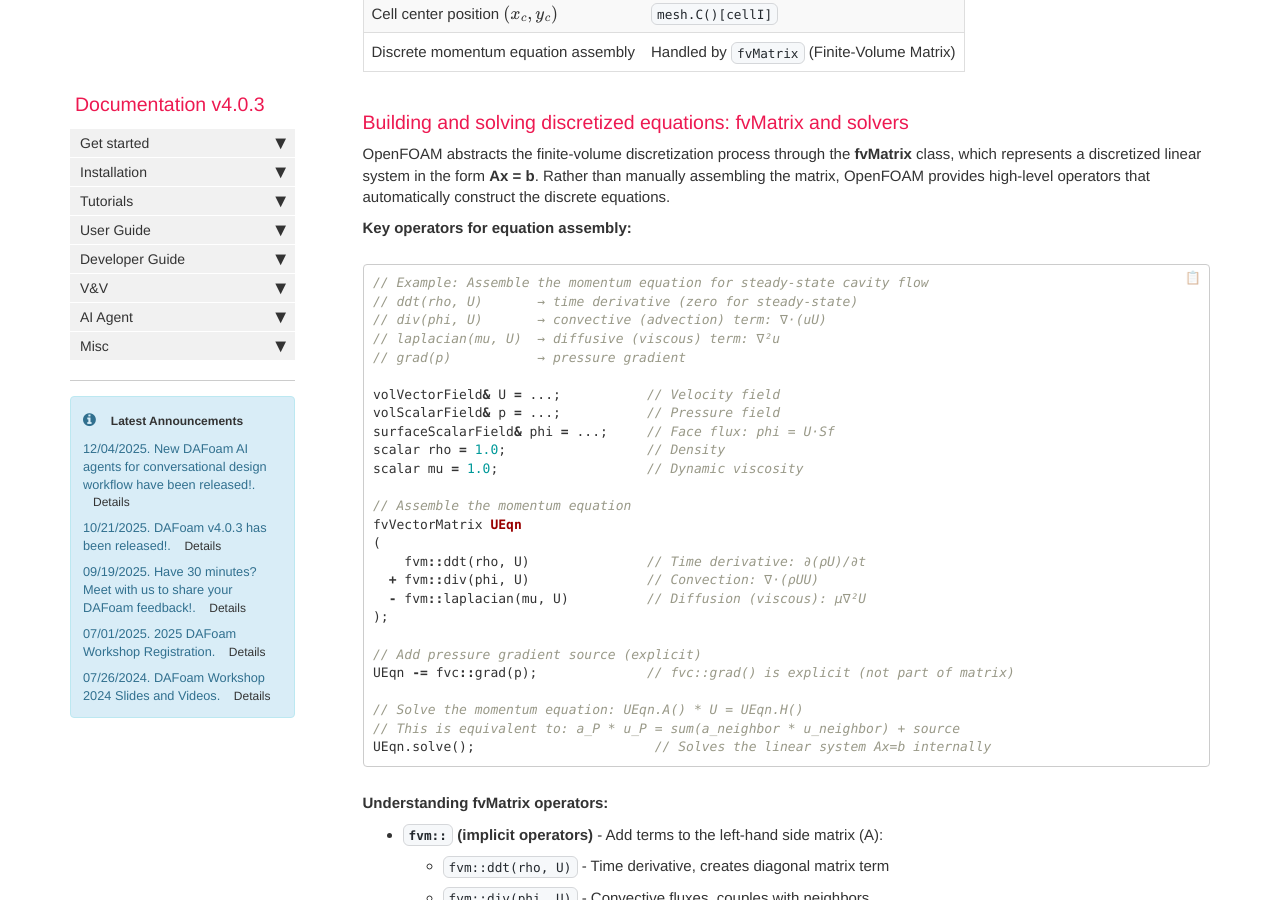
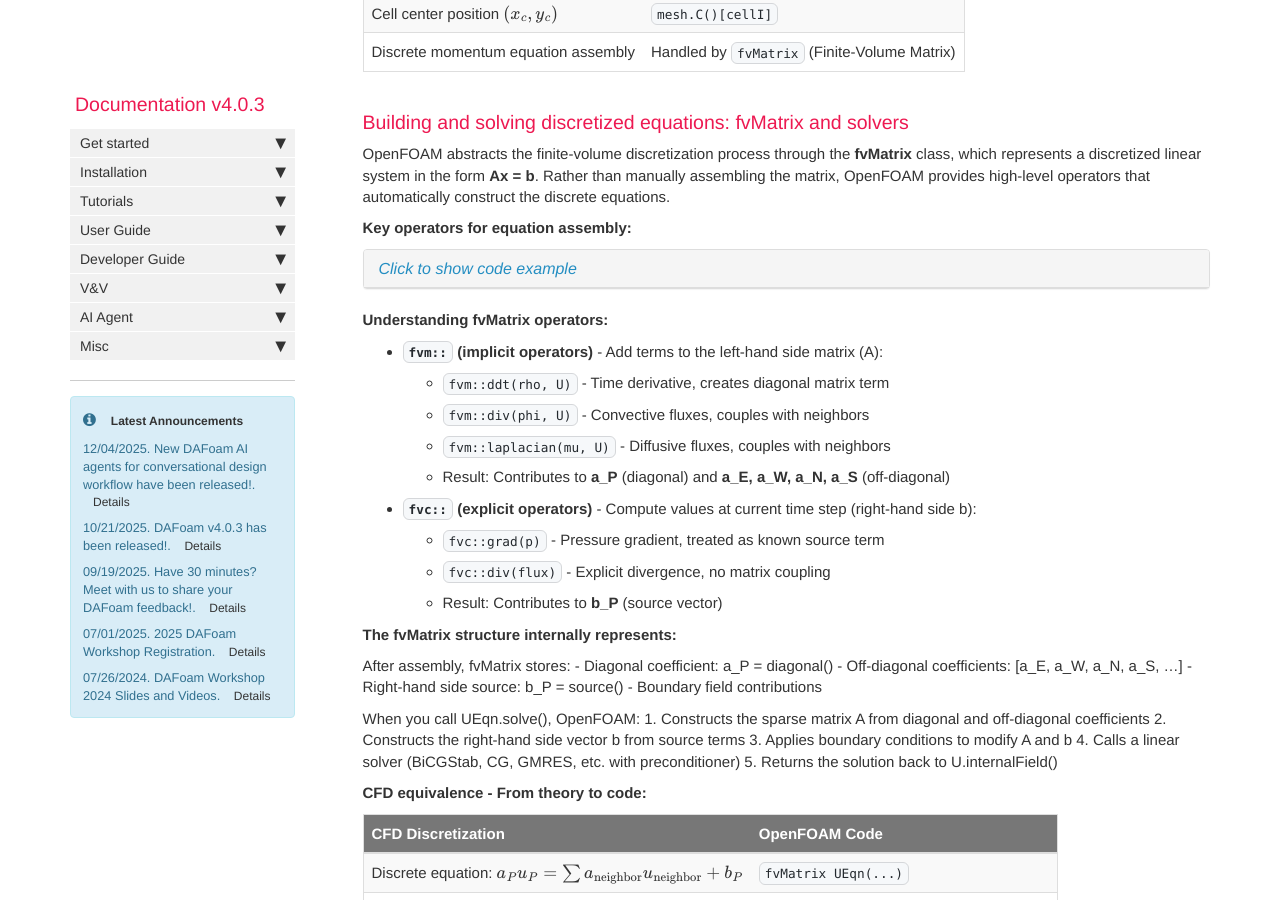
Before and after one commit to DAFoam/DAFoam.github.io, a Jekyll site: the page built from pages/mydoc/mydoc_developer_guide_background_try.md, in a window 1280 px wide and 900 px high, scrolled down 8138 px. Built offline with Jekyll 4.4.1, drawn with Linux system fonts in a browser that asks for light colours; comment, search, counter and statistics services are not loaded; some of the changed text lies outside the part shown.

Commit message:
content update

````diff
--- a/js/customscripts.js
+++ b/js/customscripts.js
@@ -19,6 +19,16 @@ $( document ).ready(function() {
      * AnchorJS
      */
     anchors.add('h2,h3,h4,h5');
+
+    /**
+     * Prevent page jump when collapsing panels
+     * Replace href-based collapse with click handlers that don't scroll
+     */
+    $('a[data-toggle="collapse"]').on('click', function(e) {
+        e.preventDefault();
+        var target = $(this).attr('href');
+        $(target).collapse('toggle');
+    });
 
 });
 
--- a/pages/mydoc/mydoc_developer_guide_background_try.md
+++ b/pages/mydoc/mydoc_developer_guide_background_try.md
@@ -72,7 +72,7 @@ A mesh partitions the continuous 2D domain into small cells (control volumes). E
 
 - **Cell area** $A_P$: In 2D, this is the physical area of the cell. For a uniform quad mesh, all cells have the same area. For our example with $n_x \times n_y$ cells: $A_P = \frac{1}{n_x} \times \frac{1}{n_y}$.
 
-- **Face flux** $\phi_f$: The flow rate (volume per unit time per unit depth) crossing a face. Computed as $\phi_f = \mathbf{u}_f \cdot \mathbf{n}_f \cdot L_f$ where $\mathbf{u}_f = (u_f, v_f)$ is the velocity at the face, $\mathbf{n}_f = (n_{f,x}, n_{f,y})$ is the outward unit normal, and $L_f$ is the face length. In component form: $\phi_f = u_f n_{f,x} L_f + v_f n_{f,y} L_f$
+- **Face flux** $\phi_f$. The flow rate (volume per unit time per unit depth) crossing a face. Computed as $\phi_f = \mathbf{u}_f \cdot \mathbf{n}_f \cdot L_f$ where $\mathbf{u}_f = (u_f, v_f)$ is the velocity at the face, $\mathbf{n}_f = (n_{f,x}, n_{f,y})$ is the outward unit normal, and $L_f$ is the face length. In component form: $\phi_f = u_f n_{f,x} L_f + v_f n_{f,y} L_f$
 
 **Mesh visualization:**
 
@@ -451,6 +451,15 @@ OpenFOAM abstracts the finite-volume discretization process through the **fvMatr
 
 **Key operators for equation assembly:**
 
+<div class="panel panel-default">
+<div class="panel-heading">
+<h4 class="panel-title">
+<a data-toggle="collapse" href="#operatorExample">Click to show code example</a>
+</h4>
+</div>
+<div id="operatorExample" class="panel-collapse collapse">
+<div class="panel-body">
+
 ```cpp
 // Example: Assemble the momentum equation for steady-state cavity flow
 // ddt(rho, U)       → time derivative (zero for steady-state)
@@ -479,6 +488,10 @@ UEqn -= fvc::grad(p);              // fvc::grad() is explicit (not part of matri
 // This is equivalent to: a_P * u_P = sum(a_neighbor * u_neighbor) + source
 UEqn.solve();                       // Solves the linear system Ax=b internally
 ```
+
+</div>
+</div>
+</div>
 
 **Understanding fvMatrix operators:**
 
````
